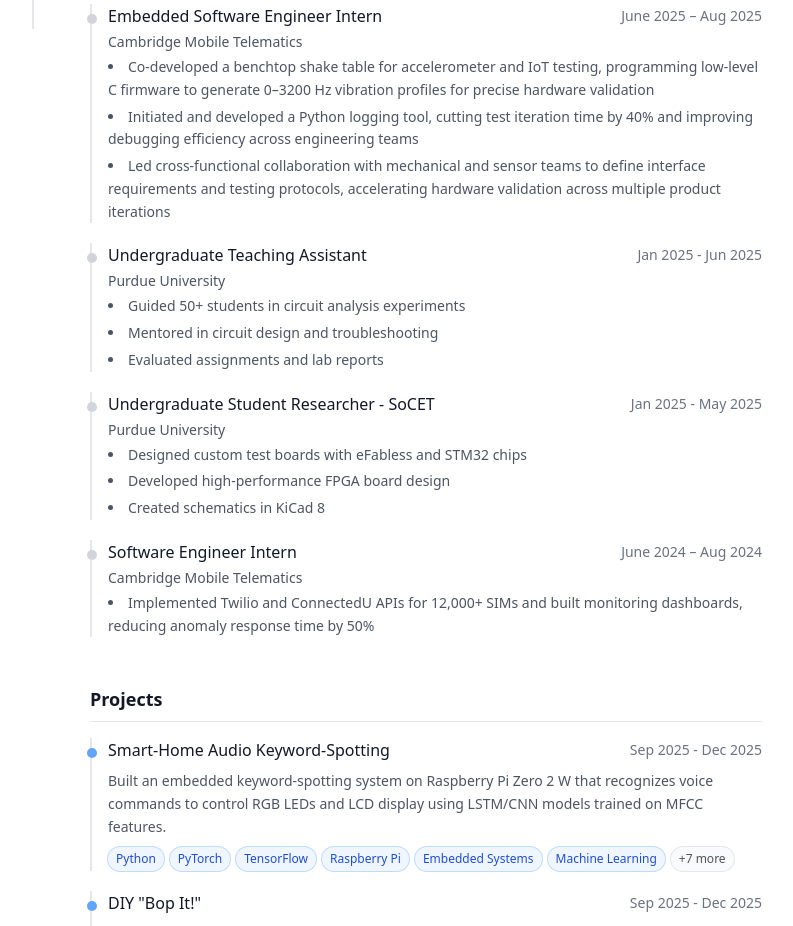
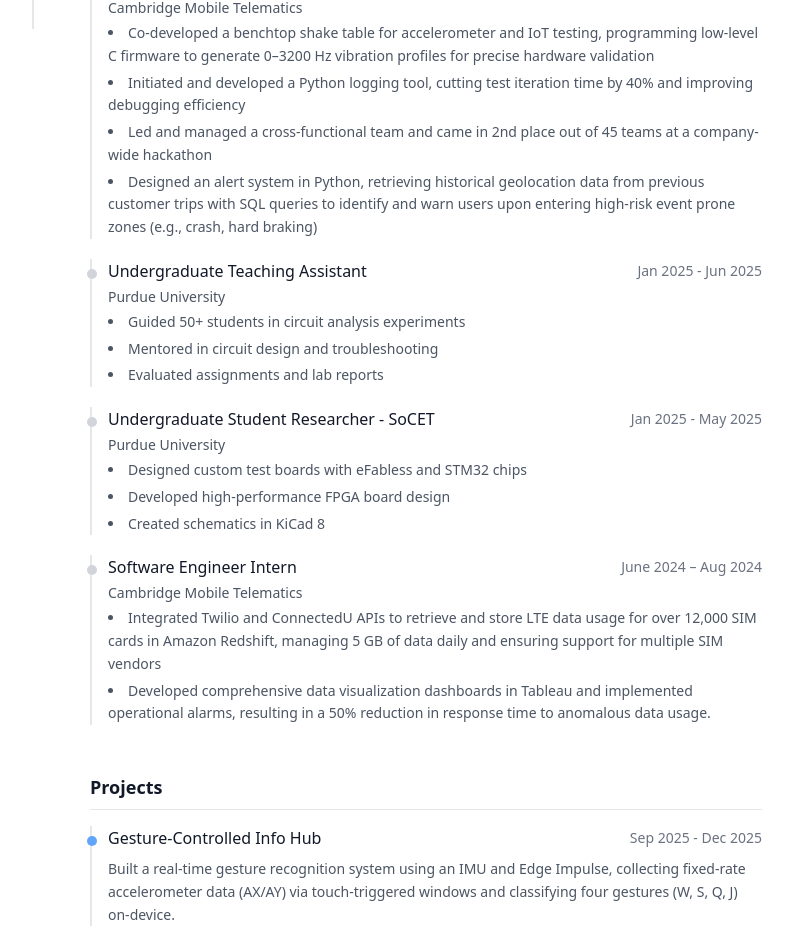
Before and after one commit to vivekmatta/vivekmatta.github.io, a Next.js app: page / in a window 1280 px wide. Shown: the part 771-1697 px from the top of the page, without its empty margins (478-1271 px from the left). Built offline with nearby package versions, Linux system fonts and the light colour scheme.

Commit message:
added files

```diff
--- a/app/components/AboutMeSection.tsx
+++ b/app/components/AboutMeSection.tsx
@@ -9,7 +9,7 @@
 
 				<div className="space-y-4">
 					<p className="text-sm md:text-base text-gray-600 leading-relaxed">
-						I am a Purdue University graduate with a Bachelor&apos;s degree in Computer Engineering, where I gained hands-on experience in embedded systems, robotics, and hardware-software integration. Currently, I am pursuing my M.Eng. in Computer Engineering at Northwestern University, continuing my passion for bridging the gap between hardware and software.
+						I am a Purdue University graduate with a Bachelor&apos;s degree in Computer Engineering, where I gained hands-on experience in embedded systems, robotics, and hardware-software integration. Currently, I am pursuing my M.S. in Computer Engineering at Northwestern University, continuing my passion for bridging the gap between hardware and software.
 					</p>
 
 					<p className="text-sm md:text-base text-gray-600 leading-relaxed">
--- a/app/components/ExperienceSection.tsx
+++ b/app/components/ExperienceSection.tsx
@@ -13,8 +13,9 @@
 			period: 'June 2025 – Aug 2025',
 			highlights: [
 				'Co-developed a benchtop shake table for accelerometer and IoT testing, programming low-level C firmware to generate 0–3200 Hz vibration profiles for precise hardware validation',
-				'Initiated and developed a Python logging tool, cutting test iteration time by 40% and improving debugging efficiency across engineering teams',
-				'Led cross-functional collaboration with mechanical and sensor teams to define interface requirements and testing protocols, accelerating hardware validation across multiple product iterations',
+				'Initiated and developed a Python logging tool, cutting test iteration time by 40% and improving debugging efficiency',
+				'Led and managed a cross-functional team and came in 2nd place out of 45 teams at a company-wide hackathon',
+				'Designed an alert system in Python, retrieving historical geolocation data from previous customer trips with SQL queries to identify and warn users upon entering high-risk event prone zones (e.g., crash, hard braking)',
 			],
 		},
 		{
@@ -42,7 +43,8 @@
 			company: 'Cambridge Mobile Telematics',
 			period: 'June 2024 – Aug 2024',
 			highlights: [
-				'Implemented Twilio and ConnectedU APIs for 12,000+ SIMs and built monitoring dashboards, reducing anomaly response time by 50%',
+				'Integrated Twilio and ConnectedU APIs to retrieve and store LTE data usage for over 12,000 SIM cards in Amazon Redshift, managing 5 GB of data daily and ensuring support for multiple SIM vendors',
+				'Developed comprehensive data visualization dashboards in Tableau and implemented operational alarms, resulting in a 50% reduction in response time to anomalous data usage.',
 			],
 		},
 	];
--- a/app/components/SkillsSection.tsx
+++ b/app/components/SkillsSection.tsx
@@ -20,7 +20,7 @@
 		},
 		{
 			category: 'Cloud & Tools',
-			items: ['AWS', 'Lambda', 'Git', 'Redshift', 'Terraform', 'MATLAB', 'Tableau', 'Jira', 'Confluence', 'BLE', 'IoT'],
+			items: ['Git', 'Redshift', 'MATLAB', 'Tableau', 'Jira', 'Confluence', 'BLE', 'IoT'],
 			icon: (
 				<svg className="w-4 h-4" viewBox="0 0 24 24" fill="none" stroke="#9DA2AF" strokeWidth="2">
 					<path d="M3 15a4 4 0 004 4h9a5 5 0 10-.1-9.999 5.002 5.002 0 10-9.78 2.096A4.001 4.001 0 003 15z" />
--- a/app/data/projects.ts
+++ b/app/data/projects.ts
@@ -15,6 +15,55 @@
 }
 
 export const projects: Project[] = [
+	{
+		slug: 'gesture-controlled-info-hub',
+		title: 'Gesture-Controlled Info Hub',
+		period: 'Sep 2025 - Dec 2025',
+		shortGist: 'Built a real-time gesture recognition system using an IMU and Edge Impulse, collecting fixed-rate accelerometer data (AX/AY) via touch-triggered windows and classifying four gestures (W, S, Q, J) on-device.',
+		fullDescription: `A gesture-controlled embedded "info hub" that uses inertial sensing and on-device machine learning to trigger contextual information displays. The system allows a user to perform simple hand gestures to retrieve weather, stock prices, quotes, and jokes, all rendered on an OLED screen in real time.
+
+The device uses an IMU to capture fixed-rate accelerometer data (AX/AY) during short, touch-triggered recording windows. Each gesture is recorded over a deterministic time window, converted into a feature vector, and classified on-device using a model trained and deployed with Edge Impulse.
+
+Four gestures were trained and mapped to system actions: W (Weather), S (Stock price), Q (Quote), and J (Joke). A capacitive touch pin is used to explicitly gate recording, ensuring clean data collection and preventing accidental triggers.
+
+After establishing Wi-Fi connectivity, the system prefetches and caches network data (weather and stock prices) to avoid repeated API calls during runtime. Quotes and jokes are fetched live on demand. Results are rendered on a 128×64 OLED display, with output persisting until the next user interaction, creating a clear and intuitive user experience.`,
+		technologies: [
+			'Embedded C',
+			'C++',
+			'ESP32',
+			'Edge Impulse',
+			'IMU',
+			'Wi-Fi',
+			'OLED Display',
+			'I²C',
+			'Real-Time Systems'
+		],
+		githubUrl: 'https://github.com/Anishka-Singh/Gesture-Controlled-Info-Hub',
+		details: {
+			overview: 'A gesture-controlled embedded "info hub" that uses inertial sensing and on-device machine learning to trigger contextual information displays. The project runs entirely on an ESP32 microcontroller and combines sensor data acquisition, real-time inference, network communication, and UI rendering within a tightly constrained embedded environment.',
+			keyFeatures: [
+				'Real-time gesture recognition using IMU data and on-device ML inference',
+				'Touch-gated data capture for reliable gesture segmentation',
+				'Four gesture-driven modes: weather, stocks, quotes, jokes',
+				'Wi-Fi HTTP integration with REST APIs and JSON parsing',
+				'Prefetching and caching of network data to reduce latency',
+				'Persistent OLED UI updated only on user interaction',
+				'Modular, event-driven embedded architecture'
+			],
+			challenges: [
+				'Ensuring deterministic sensor sampling under real-time constraints',
+				'Balancing ML inference latency with network operations on a microcontroller',
+				'Designing a clean UI flow within a limited OLED resolution',
+				'Managing multiple subsystems (IMU, touch, Wi-Fi, display) on shared I²C resources'
+			],
+			results: [
+				'Reliable real-time gesture classification with low false triggers',
+				'Responsive, intuitive interaction loop driven entirely by gestures',
+				'Stable integration of ML inference, networking, and display rendering on constrained hardware',
+				'Fully self-contained embedded system demonstrating end-to-end ML deployment on the edge'
+			]
+		}
+	},
 	{
 		slug: 'smart-home-kws',
 		title: 'Smart-Home Audio Keyword-Spotting',
```
